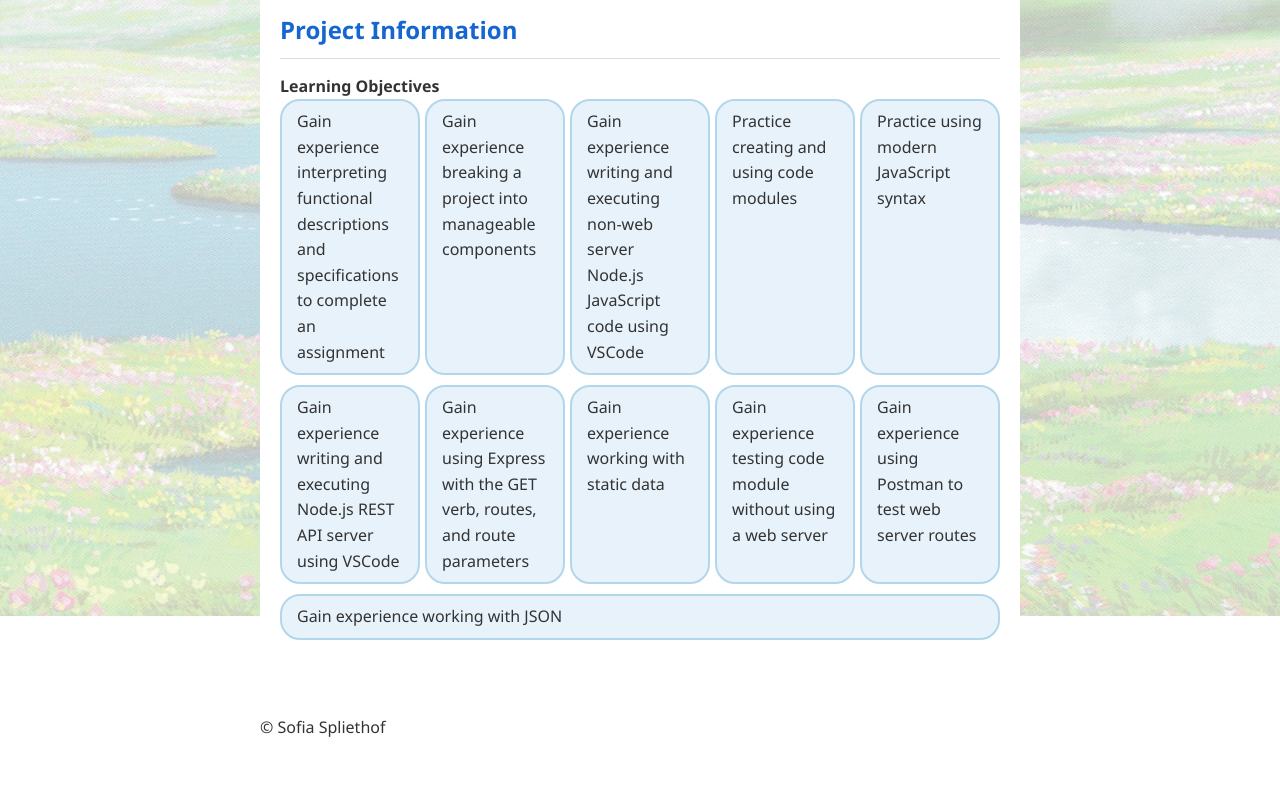
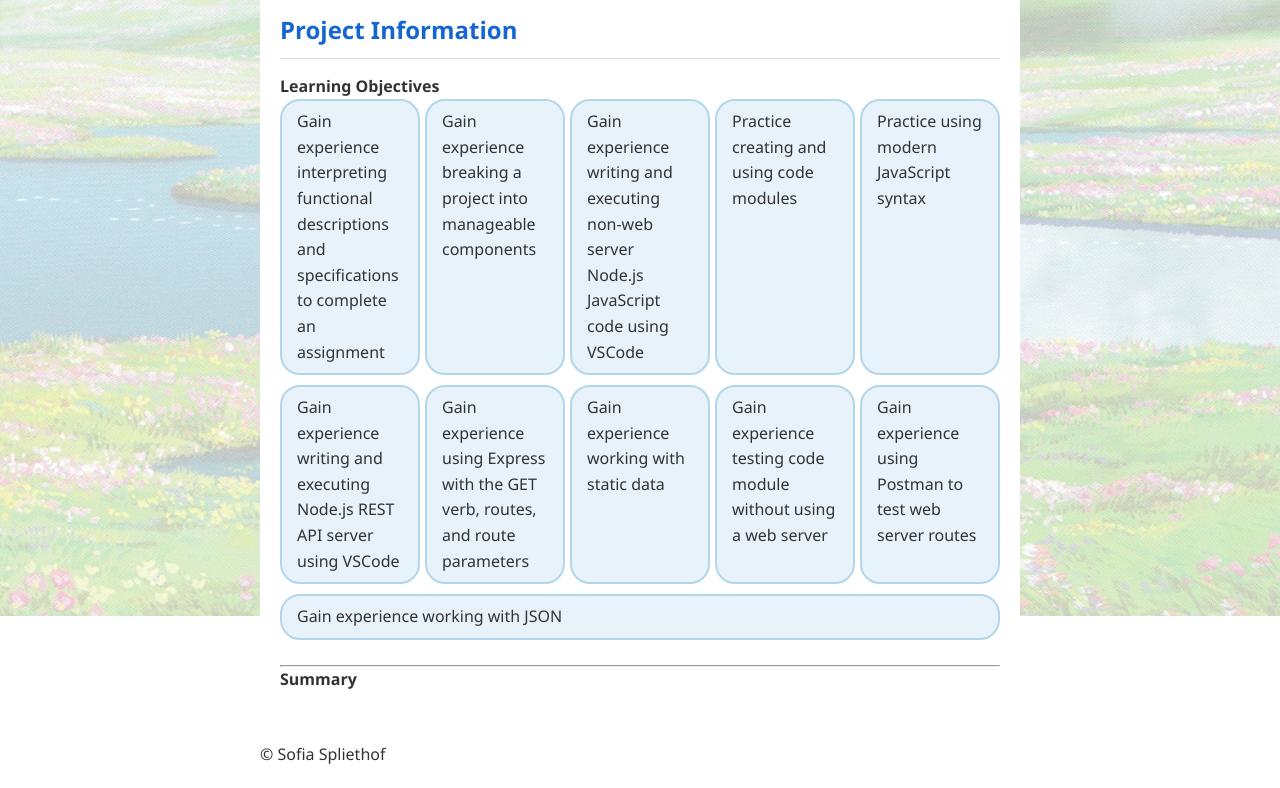
Before and after one commit to sofiaspliethof/cit281-p3, a website: page index.html in a window 1280 px wide. Shown: the part 184-972 px from the top of the page. Before the commit the page ends 944 px from the top, so only its background shows below. Drawn offline with Linux system fonts and the light colour scheme.

Commit message:
Update index.html

```diff
--- a/index.html
+++ b/index.html
@@ -28,6 +28,8 @@
                 <li>Gain experience using Postman to test web server routes</li>
                 <li>Gain experience working with JSON</li>
             </ul>
+            <hr>
+            <h4>Summary</h4>
             <p></p>
         </section>
 
```
